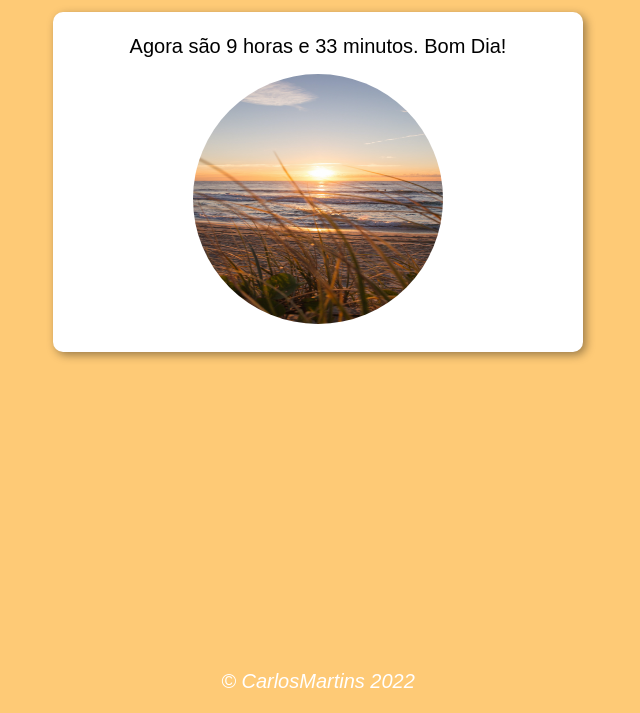
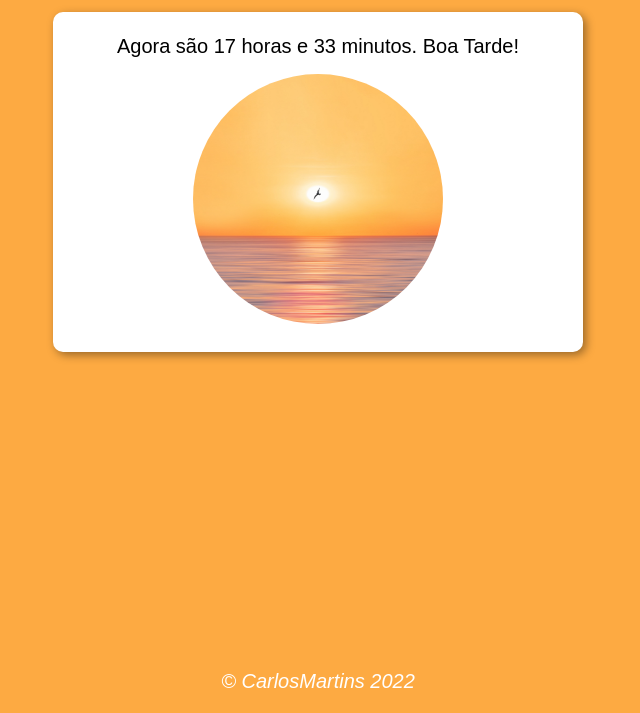
Before and after one commit to c4rlosm4rtins/projeto-hora-do-dia, a plain HTML site: page hora-do-dia/index.html in a window 1280 px wide. Shown: the part 87-800 px from the top of the page, without its empty margins (322-962 px from the left). Drawn offline with Linux system fonts and the light colour scheme; files whose address does not match are found by name.

Commit message:
Update only for test

```diff
--- a/hora-do-dia/script.js
+++ b/hora-do-dia/script.js
@@ -2,8 +2,8 @@ function carregar(){
     const msg = document.getElementById('msg')
     const img = document.getElementById('imagem')
     const data = new Date()
-    const hora = 9
-    //const hora = data.getHours()
+    //const hora = 9
+    const hora = data.getHours()
     const minuto = data.getMinutes()
     const bgcolor = document.querySelector('body')
     msg.innerHTML = `Agora são ${hora} horas e ${minuto} minutos.`
--- a/hora-do-dia/style.css
+++ b/hora-do-dia/style.css
@@ -35,6 +35,7 @@ footer{
     height: 250px;
     border-radius: 150px;
 }
+
 /*
 #foto{
     display: flex;
@@ -42,6 +43,7 @@ footer{
     align-items: center;
 }
 */
+
 div{
     text-align: center;
     padding: 8px;
```
Also changed, not shown: 1 other file.
